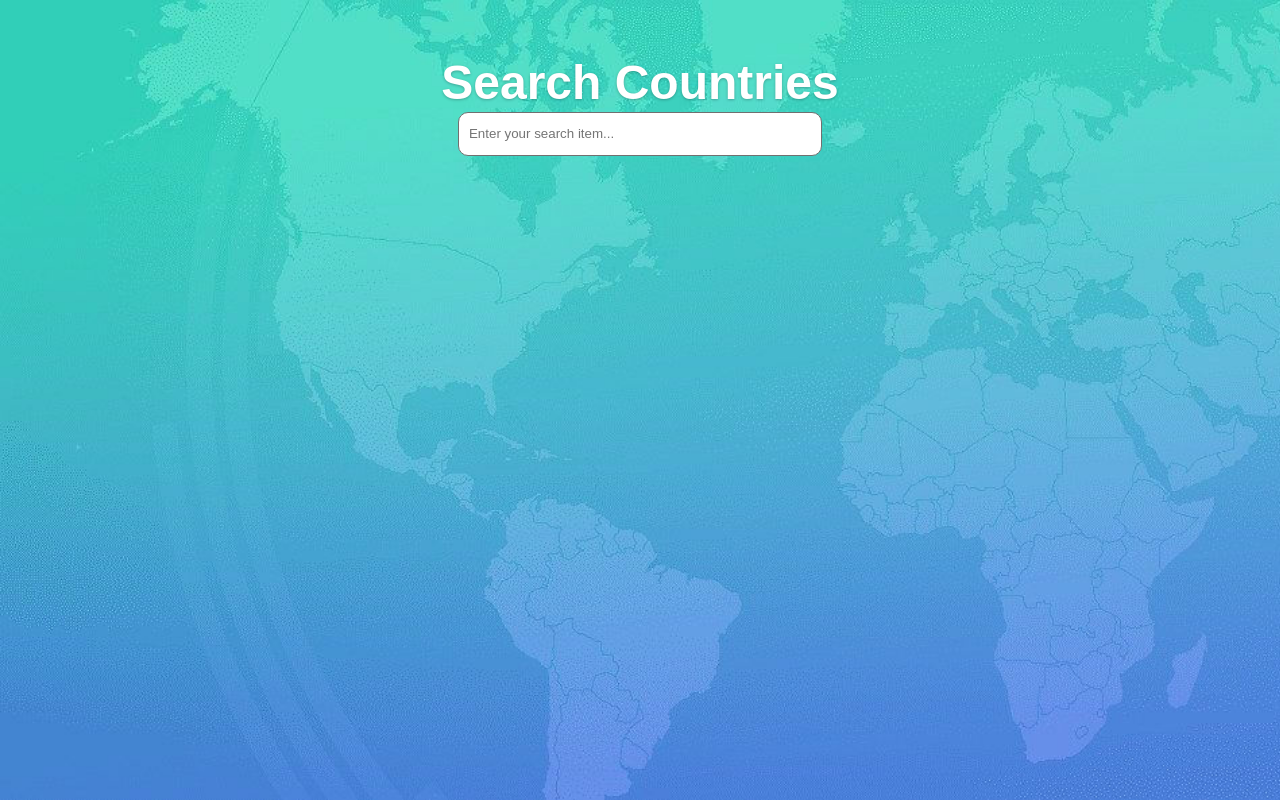
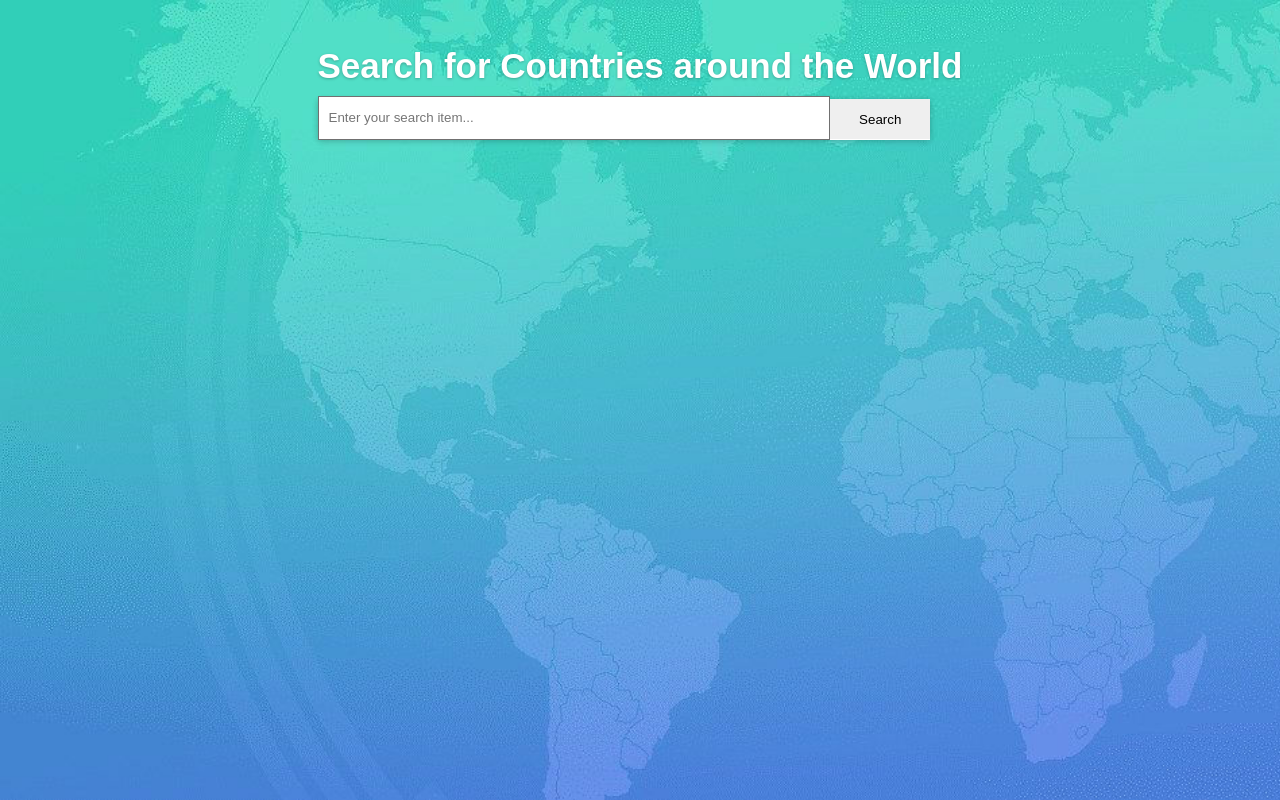
Before and after one commit to courage173/gst-test, a React (Create React App) app: page / in a window 1280 px wide. Built offline with nearby package versions, Linux system fonts and the light colour scheme.

Commit message:
updated search screen

```diff
--- a/src/components/Home/Home.module.css
+++ b/src/components/Home/Home.module.css
@@ -20,10 +20,23 @@
 }
 
 .title h1 {
-    font-size: 48px;
+    font-size: 35px;
     font-weight: 700;
     text-align: center;
     text-shadow: 0 1px 3px rgb(0 0 0 / 25%);
     line-height: 130%;
     margin-bottom: 0;
 }
+.formWrap {
+    display: flex;
+    width: 95%;
+    align-items: center;
+    background-color: #fff;
+    box-shadow: 0 1px 6px 0 rgb(0 0 0 / 12%), 0 1px 6px 0 rgb(0 0 0 / 12%);
+    margin-top: 10px;
+}
+.button {
+    width: 100px;
+    height: 2.5rem;
+    border: none;
+}
--- a/src/components/Home/index.js
+++ b/src/components/Home/index.js
@@ -38,13 +38,19 @@ const Home = () => {
         <div className={styles.container}>
             <div className={styles.searchBox}>
                 <div className={styles.title}>
-                    <h1>Search Countries</h1>
+                    <h1>Search for Countries around the World</h1>
                 </div>
-                <Form
-                    id={'search'}
-                    formdata={state.formdata.search}
-                    change={element => updateForm(element)}
-                />
+                <div className={styles.formWrap}>
+                    <Form
+                        id={'search'}
+                        formdata={state.formdata.search}
+                        change={element => updateForm(element)}
+                        styles={{ width: '100%' }}
+                    />
+                    <div>
+                        <button className={styles.button}>Search</button>
+                    </div>
+                </div>
             </div>
         </div>
     );
--- a/src/utils/form/Form.js
+++ b/src/utils/form/Form.js
@@ -31,7 +31,13 @@ function FormField({
         switch (formdata.element) {
             case 'input':
                 template = (
-                    <div style={{ display: 'flex', justifyContent: 'center' }}>
+                    <div
+                        style={{
+                            display: 'flex',
+                            justifyContent: 'center',
+                            width: '100%',
+                        }}
+                    >
                         {formdata.showlabel && (
                             <div className={formStyles.label}>
                                 <p>{formdata.config.label}</p>
--- a/src/utils/form/form.module.css
+++ b/src/utils/form/form.module.css
@@ -7,7 +7,7 @@
     border: 1px solid #707070;
     outline: none;
     margin-top: -3px;
-    border-radius: 10px;
+    border-radius: 0px;
 }
 .label {
     font-size: 25px;
```
